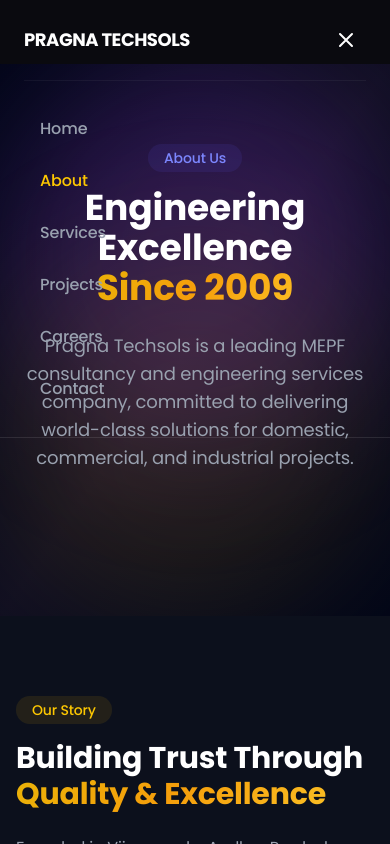
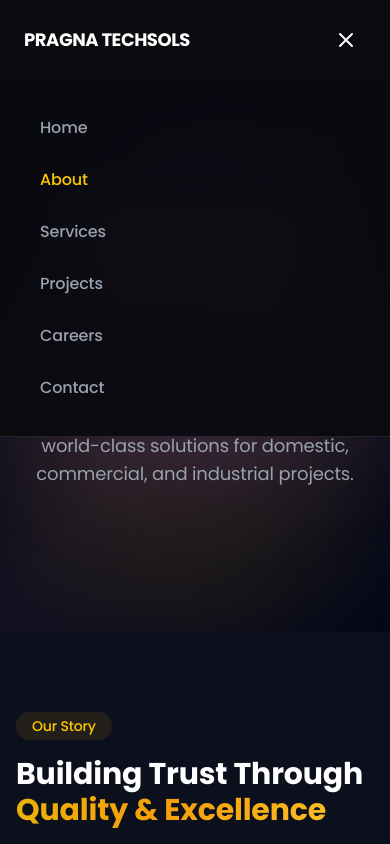
Before and after one commit to pragnatechsols/pragnatechsols, a Next.js app: page /about in a window 390 px wide. Both pictures are taken after a click on the button "Toggle menu". Shown: the top 844 px of the page. Built offline with nearby package versions, Linux system fonts and the light colour scheme.

Commit message:
Fix mobile nav overlay and scroll lag
- Mobile menu now has solid background and positioned absolutely
- Disabled parallax scrolling on mobile for better performance
- Hidden grid pattern on mobile to reduce rendering load
- Fixed layout padding to match navbar height

```diff
--- a/src/app/page.tsx
+++ b/src/app/page.tsx
@@ -181,6 +181,15 @@
 
 export default function Home() {
   const containerRef = useRef(null);
+  const [isMobile, setIsMobile] = useState(false);
+
+  useEffect(() => {
+    const checkMobile = () => setIsMobile(window.innerWidth < 768);
+    checkMobile();
+    window.addEventListener('resize', checkMobile);
+    return () => window.removeEventListener('resize', checkMobile);
+  }, []);
+
   const { scrollYProgress } = useScroll({
     target: containerRef,
     offset: ['start start', 'end start'],
@@ -193,15 +202,15 @@
     <>
       {/* Hero Section */}
       <section ref={containerRef} className="relative min-h-[110vh] flex items-center overflow-visible bg-[#0a0a0f]">
-        {/* Gradient orbs */}
+        {/* Gradient orbs - simplified for mobile */}
         <div className="absolute inset-0 overflow-hidden">
-          <div className="absolute top-1/4 -left-32 w-96 h-96 bg-yellow-500/20 rounded-full blur-[128px]" />
-          <div className="absolute bottom-1/4 -right-32 w-96 h-96 bg-indigo-500/20 rounded-full blur-[128px]" />
+          <div className="absolute top-1/4 -left-32 w-96 h-96 bg-yellow-500/20 rounded-full blur-[128px] md:blur-[128px] will-change-transform" />
+          <div className="absolute bottom-1/4 -right-32 w-96 h-96 bg-indigo-500/20 rounded-full blur-[128px] md:blur-[128px] will-change-transform" />
         </div>
 
         {/* Grid pattern */}
         <div
-          className="absolute inset-0 opacity-[0.03]"
+          className="absolute inset-0 opacity-[0.03] hidden md:block"
           style={{
             backgroundImage: `linear-gradient(rgba(255,255,255,0.1) 1px, transparent 1px),
                               linear-gradient(90deg, rgba(255,255,255,0.1) 1px, transparent 1px)`,
@@ -209,7 +218,10 @@
           }}
         />
 
-        <motion.div style={{ y, opacity }} className="relative w-full">
+        <motion.div
+          style={isMobile ? {} : { y, opacity }}
+          className="relative w-full"
+        >
           <div className="max-w-[1400px] mx-auto px-6 lg:px-12 py-32 pb-40">
             {/* Top line */}
             <motion.div
--- a/src/components/LayoutWrapper.tsx
+++ b/src/components/LayoutWrapper.tsx
@@ -33,7 +33,7 @@
   return (
     <ClientWrapper>
       <Navbar />
-      <main className="flex-grow pt-16">{children}</main>
+      <main className="flex-grow pt-20">{children}</main>
       <Footer />
     </ClientWrapper>
   );
--- a/src/components/Navbar.tsx
+++ b/src/components/Navbar.tsx
@@ -103,9 +103,9 @@
               animate={{ opacity: 1, height: 'auto' }}
               exit={{ opacity: 0, height: 0 }}
               transition={{ duration: 0.3, ease: 'easeInOut' }}
-              className="md:hidden overflow-hidden"
+              className="md:hidden overflow-hidden absolute left-0 right-0 top-full bg-[#0a0a0f]/95 backdrop-blur-xl border-b border-white/10"
             >
-              <div className="py-6 border-t border-white/5">
+              <div className="py-6 px-6">
                 <div className="flex flex-col gap-1">
                   {navLinks.map((link, index) => (
                     <motion.div
```
